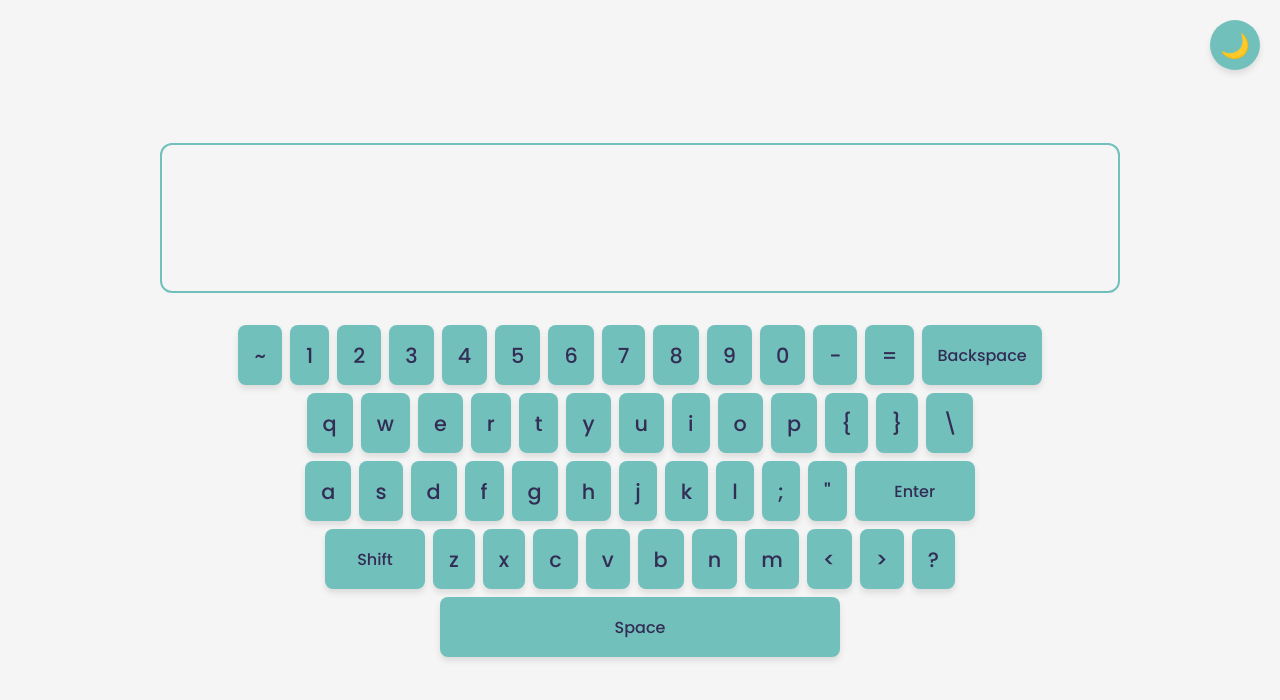
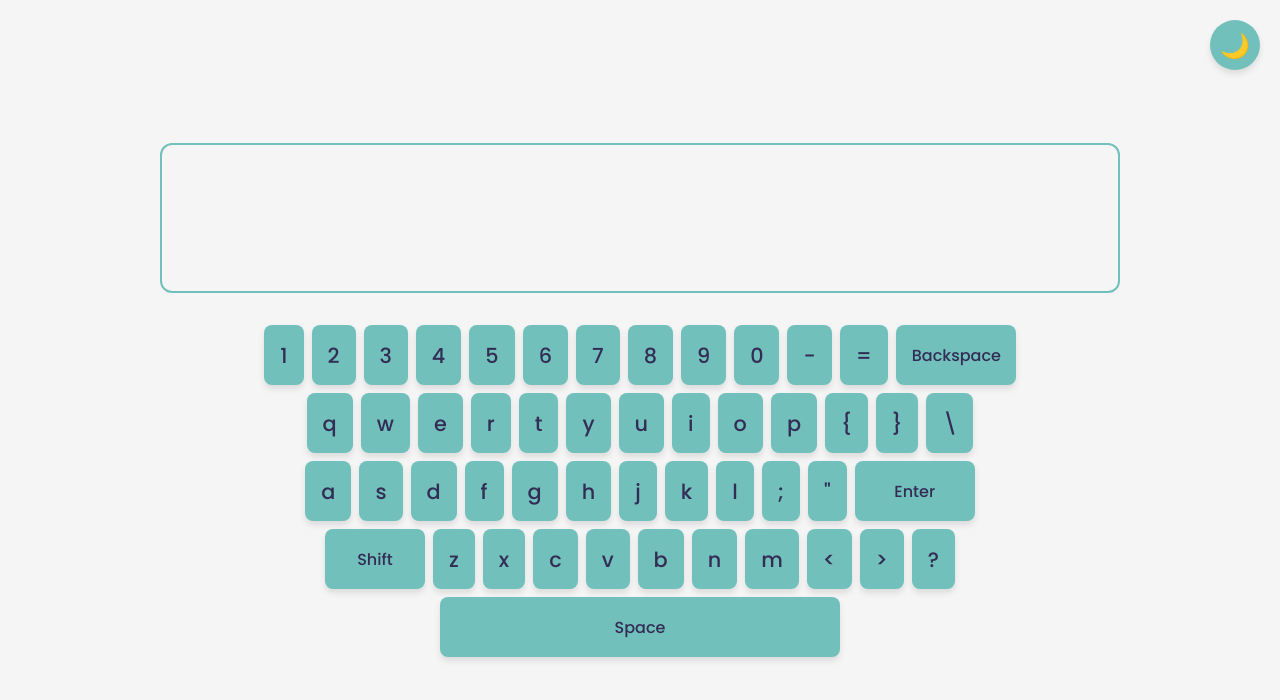
Before and after one commit to maroipmj/Virtual-Keyboard, a plain HTML site: page index.html in a window 1280 px wide. Drawn offline with Linux system fonts and the light colour scheme.

Commit message:
Update index.html

```diff
--- a/index.html
+++ b/index.html
@@ -16,7 +16,6 @@
         </div>
         <div class="keyboard">
             <div class="row">
-                <button class="btn">~</button>
                 <button class="btn">1</button>
                 <button class="btn">2</button>
                 <button class="btn">3</button>
```
